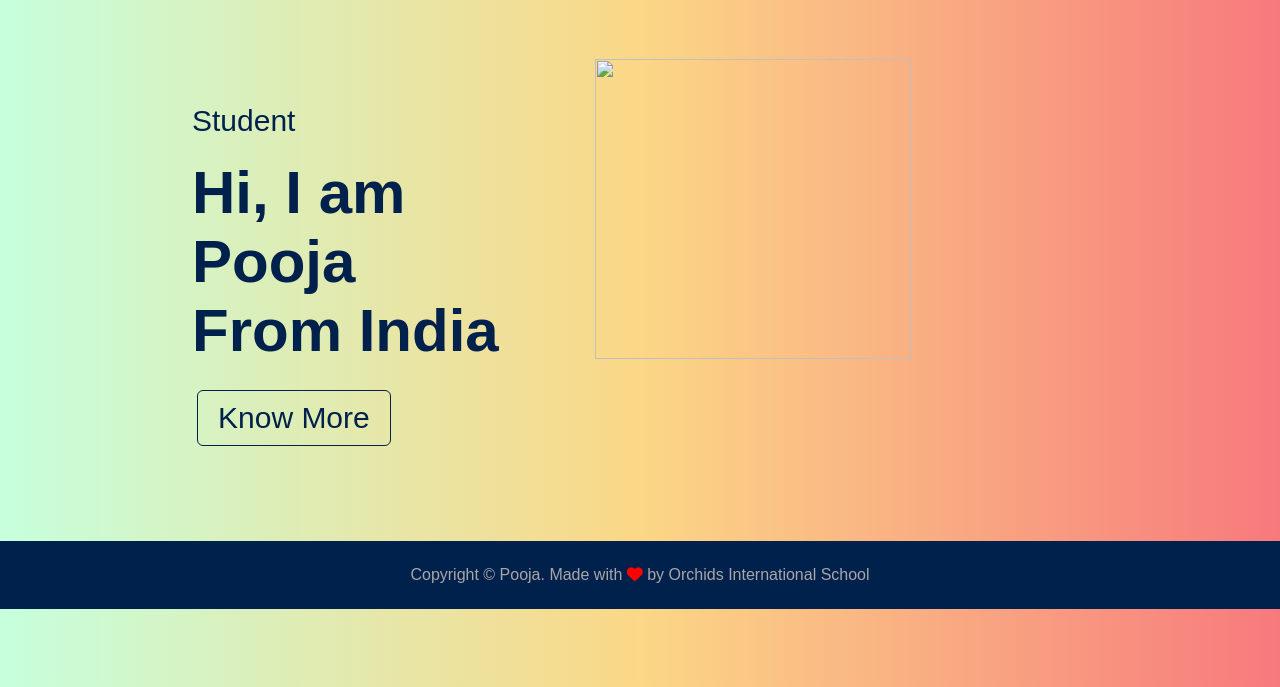
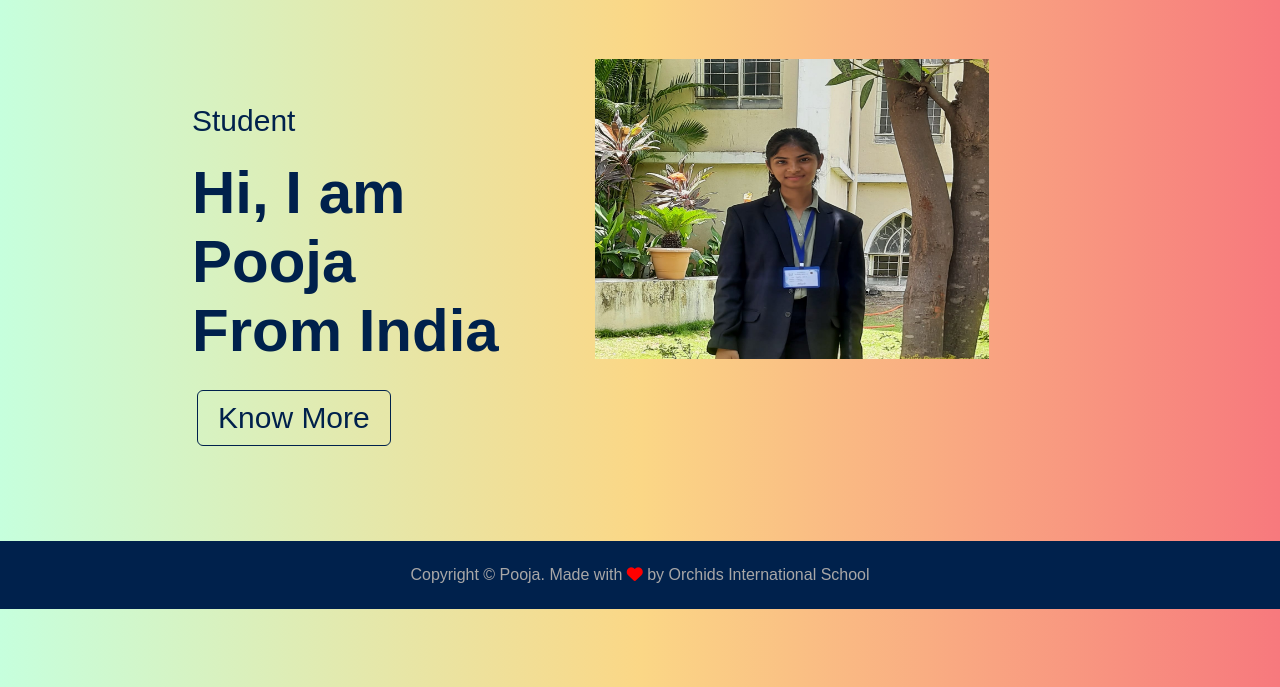
Before and after one commit to 07070770/Portfolio-website, a plain HTML site: page index.html in a window 1280 px wide. Shown: the part 113-800 px from the top of the page. Drawn offline with Linux system fonts and the light colour scheme; a web font is replaced by a local one.

Commit message:
Update index.html

```diff
--- a/index.html
+++ b/index.html
@@ -30,7 +30,7 @@
             <a href="about.html" class="btn"> Know More</a>
         </div>
         <div class="col-home-2">
-            <img src=Pooja.jpeg" height="300 length= 400">
+            <img src="Pooja.jpeg" height="300 length= 400">
         </div>
     </section>
 </main>
```
